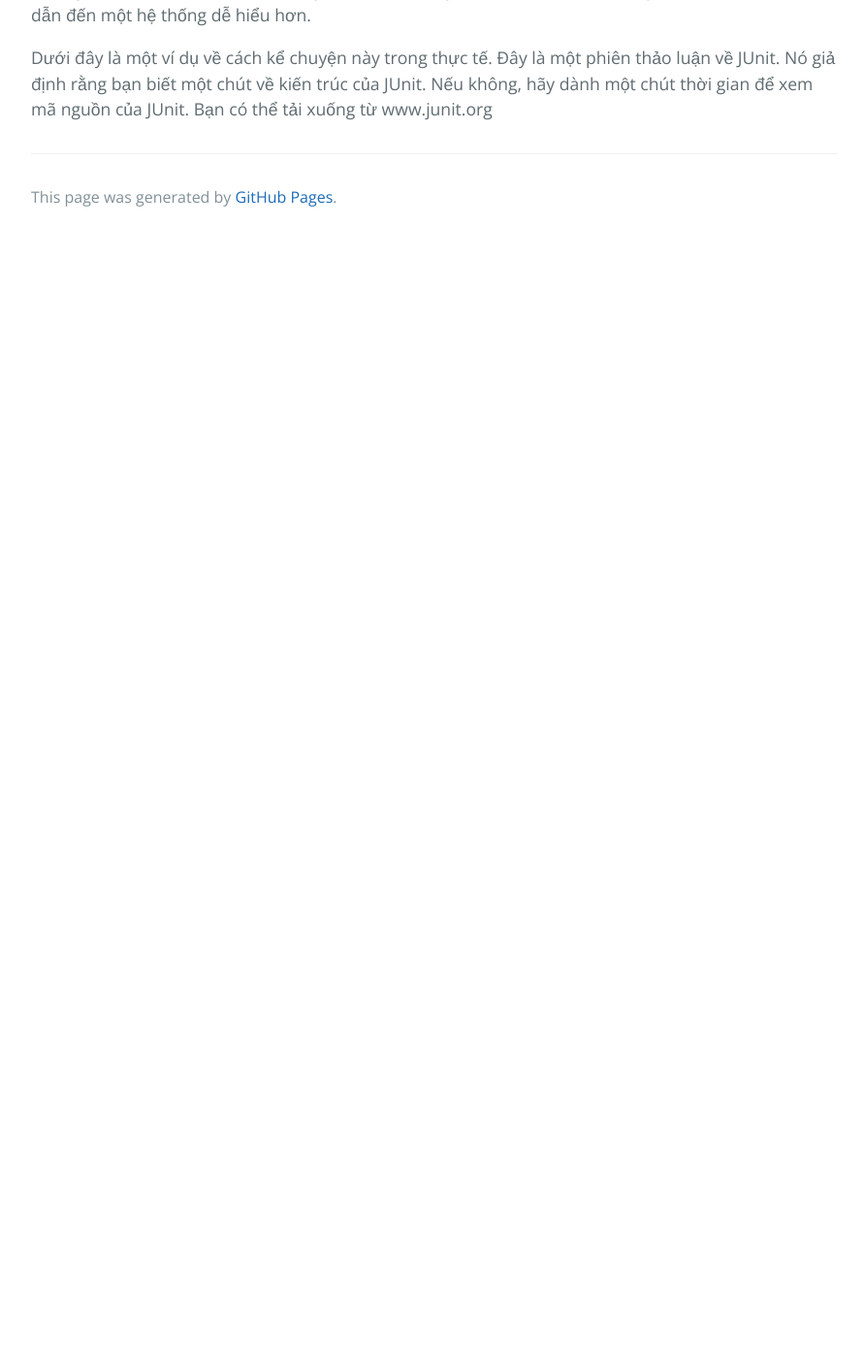
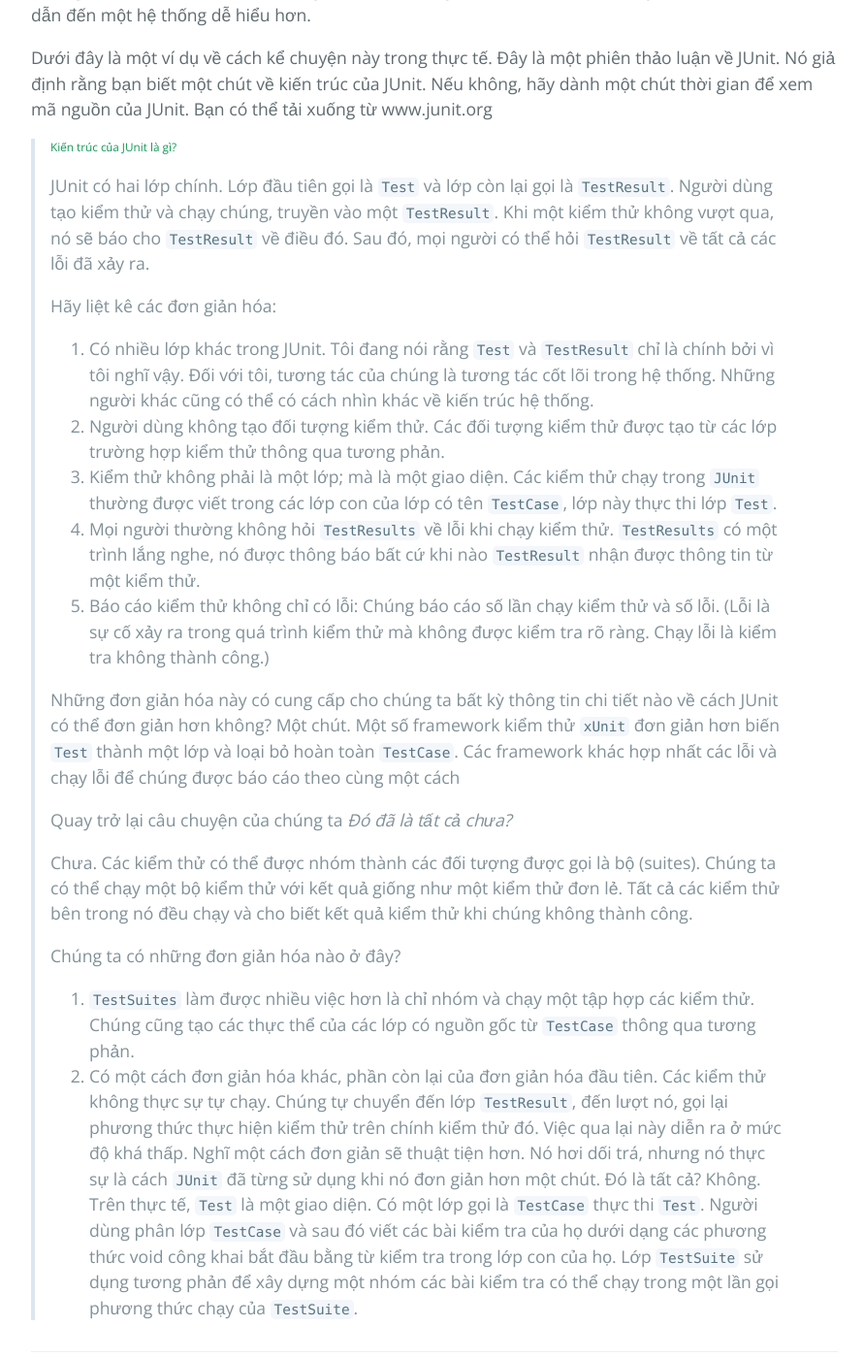
Before and after one commit to HaiBV/haibv.github.io, a Jekyll site: the page built from working-effectively-with-legacy-code/chapter-17-my-application-has-no-strucute.md, in a window 1280 px wide and 1400 px high, scrolled down 2739 px. Shown: the whole window at 97% size, without its empty margins (192-1083 px from the left). Built offline with Jekyll 4.4.1, drawn with Linux system fonts in a browser that asks for light colours; our own code applies the rules of GitHub Pages for plain Markdown files; before the commit the page ends 2986 px from its top, so only the background shows below that.

Commit message:
Book - Working Efectively with Legacy Code - P2 - C17

```diff
--- a/working-effectively-with-legacy-code/chapter-17-my-application-has-no-strucute.md
+++ b/working-effectively-with-legacy-code/chapter-17-my-application-has-no-strucute.md
@@ -33,3 +33,26 @@ Các nhóm chỉ lạc lối khi hệ thống đang làm việc là một bí
 Trong nhóm của bạn, hãy thường xuyên kể câu chuyện về hệ thống, qua đó bạn chia sẻ quan điểm. Kể nó theo những cách khác nhau. Đánh giá xem khái niệm này có quan trọng hơn khái niệm khác hay không. Khi xem xét các thay đổi đối với hệ thống, bạn sẽ nhận thấy rằng một số thay đổi phù hợp hơn với câu chuyện. Qua đó, họ làm cho câu chuyện ngắn gọn ít giống lời nói dối hơn. Nếu bạn phải chọn giữa hai cách để làm một việc gì đó, thì câu chuyện có thể là một cách hay để xem cách nào sẽ dẫn đến một hệ thống dễ hiểu hơn.
 
 Dưới đây là một ví dụ về cách kể chuyện này trong thực tế. Đây là một phiên thảo luận về JUnit. Nó giả định rằng bạn biết một chút về kiến trúc của JUnit. Nếu không, hãy dành một chút thời gian để xem mã nguồn của JUnit. Bạn có thể tải xuống từ www.junit.org
+
+> ###### Kiến trúc của JUnit là gì?
+> JUnit có hai lớp chính. Lớp đầu tiên gọi là `Test` và lớp còn lại gọi là `TestResult`. Người dùng tạo kiểm thử và chạy chúng, truyền vào một `TestResult`. Khi một kiểm thử không vượt qua, nó sẽ báo cho `TestResult` về điều đó. Sau đó, mọi người có thể hỏi `TestResult` về tất cả các lỗi đã xảy ra.
+>
+> Hãy liệt kê các đơn giản hóa:
+> 1. Có nhiều lớp khác trong JUnit. Tôi đang nói rằng `Test` và `TestResult` chỉ là chính bởi vì tôi nghĩ vậy. Đối với tôi, tương tác của chúng là tương tác cốt lõi trong hệ thống. Những người khác cũng có thể có cách nhìn khác về kiến trúc hệ thống.
+> 2. Người dùng không tạo đối tượng kiểm thử. Các đối tượng kiểm thử được tạo từ các lớp trường hợp kiểm thử thông qua tương phản.
+> 3. Kiểm thử không phải là một lớp; mà là một giao diện. Các kiểm thử chạy trong `JUnit` thường được viết trong các lớp con của lớp có tên `TestCase`, lớp này thực thi lớp `Test`.
+> 4. Mọi người thường không hỏi `TestResults` về lỗi khi chạy kiểm thử. `TestResults` có một trình lắng nghe, nó được thông báo bất cứ khi nào `TestResult` nhận được thông tin từ một kiểm thử.
+> 5. Báo cáo kiểm thử không chỉ có lỗi: Chúng báo cáo số lần chạy kiểm thử và số lỗi. (Lỗi là sự cố xảy ra trong quá trình kiểm thử mà không được kiểm tra rõ ràng. Chạy lỗi là kiểm tra không thành công.)
+>
+> Những đơn giản hóa này có cung cấp cho chúng ta bất kỳ thông tin chi tiết nào về cách JUnit có thể đơn giản hơn không? Một chút. Một số framework kiểm thử `xUnit` đơn giản hơn biến `Test` thành một lớp và loại bỏ hoàn toàn `TestCase`. Các framework khác hợp nhất các lỗi và chạy lỗi để chúng được báo cáo theo cùng một cách
+>
+> Quay trở lại câu chuyện của chúng ta
+> _Đó đã là tất cả chưa?_
+>
+> Chưa. Các kiểm thử có thể được nhóm thành các đối tượng được gọi là bộ (suites). Chúng ta có thể chạy một bộ kiểm thử với kết quả giống như một kiểm thử đơn lẻ. Tất cả các kiểm thử bên trong nó đều chạy và cho biết kết quả kiểm thử khi chúng không thành công.
+>
+> Chúng ta có những đơn giản hóa nào ở đây?
+> 1. `TestSuites` làm được nhiều việc hơn là chỉ nhóm và chạy một tập hợp các kiểm thử. Chúng cũng tạo các thực thể của các lớp có nguồn gốc từ `TestCase` thông qua tương phản.
+> 2. Có một cách đơn giản hóa khác, phần còn lại của đơn giản hóa đầu tiên. Các kiểm thử không thực sự tự chạy. Chúng tự chuyển đến lớp `TestResult`, đến lượt nó, gọi lại phương thức thực hiện kiểm thử trên chính kiểm thử đó. Việc qua lại này diễn ra ở mức độ khá thấp. Nghĩ một cách đơn giản sẽ thuật tiện hơn. Nó hơi dối trá, nhưng nó thực sự là cách `JUnit` đã từng sử dụng khi nó đơn giản hơn một chút.
+> Đó là tất cả?
+> Không. Trên thực tế, `Test` là một giao diện. Có một lớp gọi là `TestCase` thực thi `Test`. Người dùng phân lớp `TestCase` và sau đó viết các bài kiểm tra của họ dưới dạng các phương thức void công khai bắt đầu bằng từ kiểm tra trong lớp con của họ. Lớp `TestSuite` sử dụng tương phản để xây dựng một nhóm các bài kiểm tra có thể chạy trong một lần gọi phương thức chạy của `TestSuite`.
```
